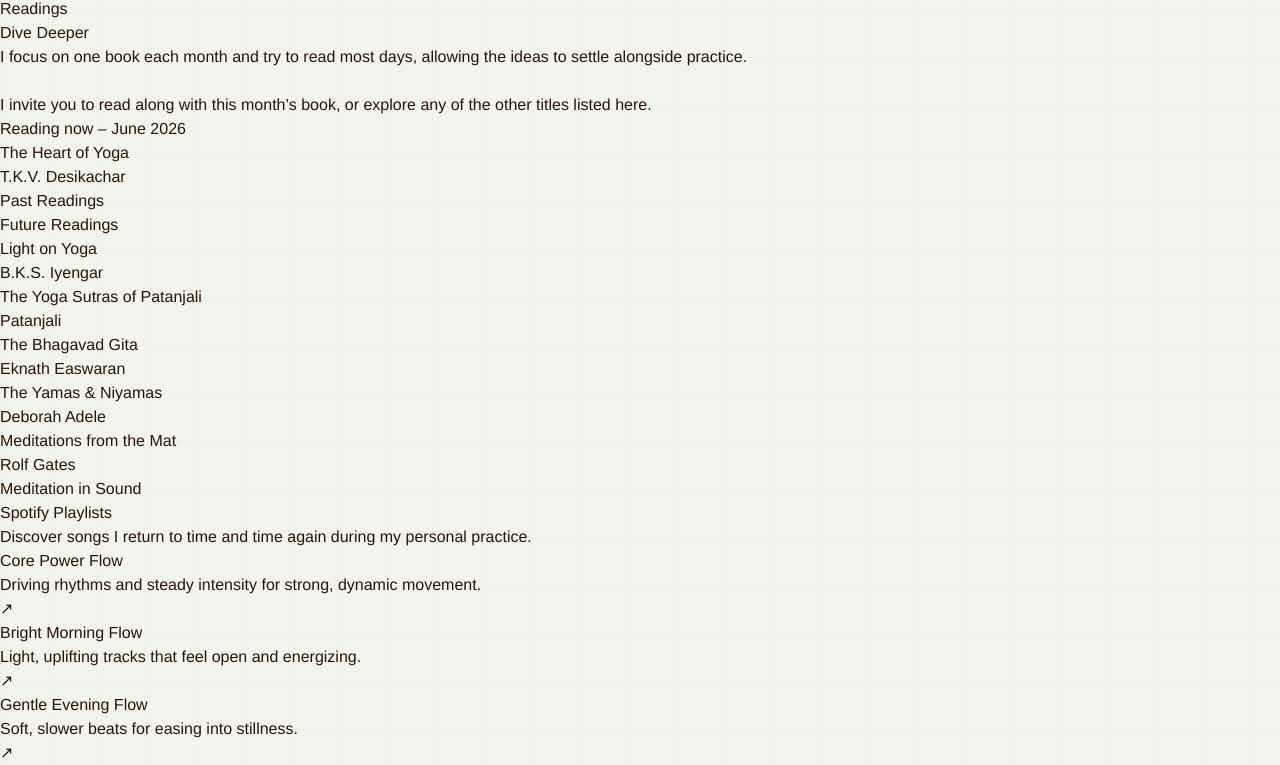
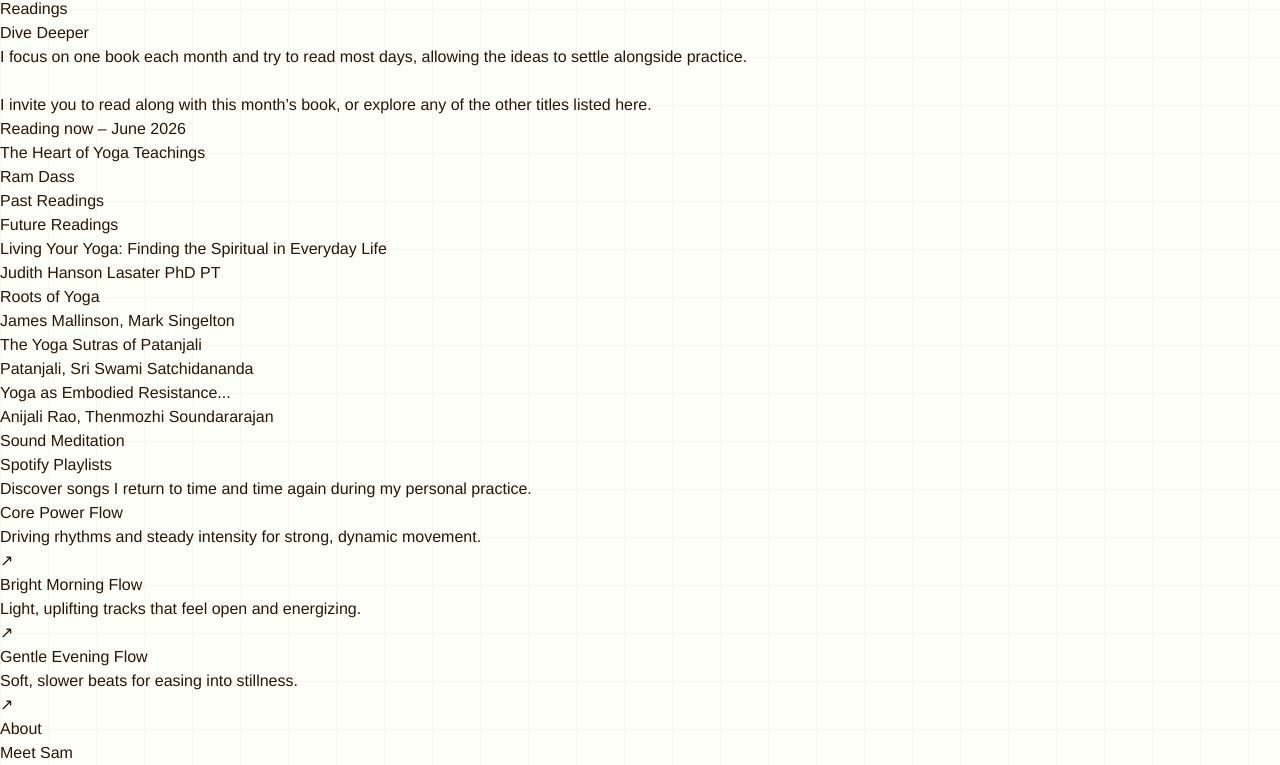
Before and after one commit to samanthacabrera/yoga-site, a React (Vite) app: page / in a window 1280 px wide. Shown: the part 1575-2340 px from the top of the page. Built offline with nearby package versions, Linux system fonts and the light colour scheme; a web font is replaced by a local one.

Commit message:
minor tweaks to global styling, add smooth scrolling

```diff
--- a/src/About.jsx
+++ b/src/About.jsx
@@ -4,17 +4,15 @@ export default function About() {
   return (
     <section
       id="about"
-      className="relative overflow-hidden scroll-mt-12 px-6 py-24 text-[#291503] md:px-16 md:py-28"
+      className="relative overflow-hidden px-6 py-12 text-[#291503] md:px-16 md:py-28"
     >
-      <div className="absolute inset-0 bg-[#f3f3ee]/70" />
-
       <div className="relative mx-auto max-w-5xl">
         <p className="mb-10 text-[11px] uppercase tracking-[0.4em] text-[#291503]/50">
-          Meet
+          About
         </p>
 
         <h2 className="text-5xl font-light tracking-tight md:text-6xl">
-          Sam
+          Meet Sam
         </h2>
 
         <div className="my-14 rounded-[2.5rem] border border-[#291503]/10 bg-white/50 backdrop-blur-sm px-8 py-10 md:px-12 md:py-14">
--- a/src/App.css
+++ b/src/App.css
@@ -7,19 +7,12 @@ body,
 html {
   padding: 0;
   margin: 0;
+  scroll-behavior: smooth;
   font-family: "Elms Sans", Helvetica, sans-serif;
   color: #291503;
-  background-color: #f3f3ee;
+  background-color: #fffff9;
   background-image:
-    linear-gradient(to right, rgba(41, 21, 3, 0.025) 1px, transparent 1px),
-    linear-gradient(to bottom, rgba(41, 21, 3, 0.025) 1px, transparent 1px);
+    linear-gradient(to right, rgba(41, 21, 3, 0.03) 1px, transparent 1px),
+    linear-gradient(to bottom, rgba(41, 21, 3, 0.03) 1px, transparent 1px);
   background-size: 48px 48px;
 }
-
-/*
-Dark Blue: #355070
-Pale Blue: #c4dfe9
-Orange: #FFBC40
-Brown: #291503
-Coral: #c35d31
-*/
--- a/src/App.jsx
+++ b/src/App.jsx
@@ -10,7 +10,7 @@ import Footer from "./Footer";
 
 function App() {
   return (
-    <div className="flex flex-col max-w-4xl mx-4 lg:mx-auto space-y-60">
+    <div className="flex flex-col max-w-4xl mx-4 lg:mx-auto space-y-40">
       <Header />
       <Hero />
       <Channel />
--- a/src/Channel.jsx
+++ b/src/Channel.jsx
@@ -2,10 +2,8 @@ export default function Channel() {
   return (
     <section
       id="channel"
-      className="relative overflow-hidden scroll-mt-12 px-6 py-24 text-[#291503] md:px-12"
+      className="relative overflow-hidden px-6 py-12 text-[#291503] md:px-12"
     >
-      <div className="absolute inset-0 bg-[#f3f3ee]/70" />
-
       <div className="absolute left-1/2 top-24 h-[30rem] w-[30rem] -translate-x-1/2 rounded-full bg-[#FFBC40]/8 blur-3xl" />
 
       <div className="relative mx-auto max-w-5xl text-center">
--- a/src/Footer.jsx
+++ b/src/Footer.jsx
@@ -2,10 +2,8 @@ export default function Footer() {
   return (
     <footer
       id="connect"
-      className="relative overflow-hidden px-6 py-28 md:px-16 text-[#291503]"
+      className="relative overflow-hidden px-6 py-12 md:px-16 text-[#291503]"
     >
-      <div className="absolute inset-0 bg-[#f3f3ee]/70" />
-
       <div className="relative mx-auto max-w-5xl space-y-24">
 
         <div className="max-w-2xl">
--- a/src/Library.jsx
+++ b/src/Library.jsx
@@ -57,10 +57,8 @@ export default function Library() {
   return (
     <section
       id="library"
-      className="relative overflow-hidden scroll-mt-12 space-y-16 px-6 py-24 text-[#291503] md:px-12"
+      className="relative overflow-hidden px-6 py-12 space-y-16 text-[#291503] md:px-12"
     >
-      <div className="absolute inset-0 bg-[#f3f3ee]/70" />
-
       <div className="relative flex flex-col gap-3 text-center">
         <h2 className="text-5xl font-light tracking-tight md:text-6xl">
           Flow Library
--- a/src/Philosphy.jsx
+++ b/src/Philosphy.jsx
@@ -2,10 +2,8 @@ export default function Philosophy() {
   return (
     <section
       id="philosophy"
-      className="relative overflow-hidden scroll-mt-12 px-6 py-24 text-[#291503] md:px-16 md:py-28"
+      className="relative overflow-hidden px-6 py-12 text-[#291503] md:px-16 md:py-28"
     >
-      <div className="absolute inset-0 bg-[#f3f3ee]/70" />
-
       <div className="relative mx-auto max-w-5xl">
         <p className="mb-10 text-[11px] uppercase tracking-[0.4em] text-[#291503]/50">
           Our Philosophy
--- a/src/Readings.jsx
+++ b/src/Readings.jsx
@@ -1,7 +1,7 @@
 const currentReading = {
   month: "June 2026",
-  title: "The Heart of Yoga",
-  author: "T.K.V. Desikachar",
+  title: "The Heart of Yoga Teachings",
+  author: "Ram Dass",
 };
 
 const pastReadings = [
@@ -9,21 +9,18 @@ const pastReadings = [
 ];
 
 const futureReadings = [
-  { title: "Light on Yoga", author: "B.K.S. Iyengar" },
-  { title: "The Yoga Sutras of Patanjali", author: "Patanjali" },
-  { title: "The Bhagavad Gita", author: "Eknath Easwaran" },
-  { title: "The Yamas & Niyamas", author: "Deborah Adele" },
-  { title: "Meditations from the Mat", author: "Rolf Gates" },
+  { title: "Living Your Yoga: Finding the Spiritual in Everyday Life", author: "Judith Hanson Lasater PhD PT" },
+  { title: "Roots of Yoga", author: "James Mallinson, Mark Singelton" },
+  { title: "The Yoga Sutras of Patanjali", author: "Patanjali, Sri Swami Satchidananda" },
+  { title: "Yoga as Embodied Resistance...", author: "Anijali Rao, Thenmozhi Soundararajan" },
 ];
 
 export default function Readings() {
   return (
     <section
       id="readings"
-      className="relative overflow-hidden scroll-mt-12 px-6 py-24 text-[#291503] md:px-16 md:py-28"
+      className="relative overflow-hidden px-6 py-12 text-[#291503] md:px-16 md:py-28"
     >
-      <div className="absolute inset-0 bg-[#f3f3ee]/70" />
-
       <div className="relative mx-auto max-w-5xl">
         <p className="mb-10 text-[11px] uppercase tracking-[0.4em] text-[#291503]/50">
           Readings
--- a/src/Spotify.jsx
+++ b/src/Spotify.jsx
@@ -20,13 +20,11 @@ export default function Spotify() {
   return (
     <section
       id="spotify"
-      className="relative overflow-hidden scroll-mt-12 px-6 py-24 text-[#291503] md:px-16 md:py-28"
+      className="relative overflow-hidden px-6 py-12 text-[#291503] md:px-16 md:py-28"
     >
-      <div className="absolute inset-0 bg-[#f3f3ee]/70" />
-
       <div className="relative mx-auto max-w-5xl">
         <p className="mb-10 text-[11px] uppercase tracking-[0.4em] text-[#291503]/50">
-          Meditation in Sound
+          Sound Meditation
         </p>
 
         <h2 className="text-5xl font-light tracking-tight md:text-6xl">
```
